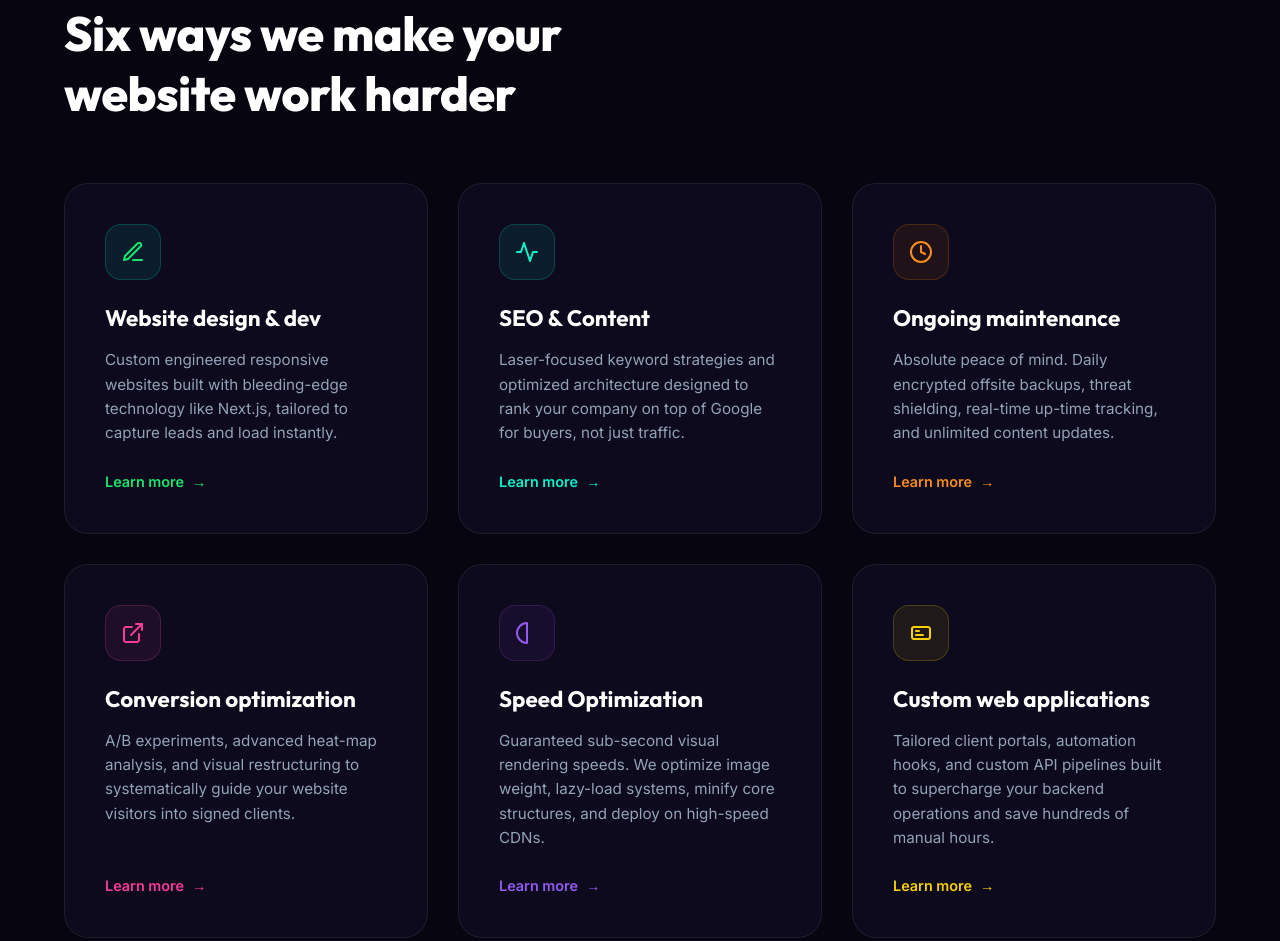
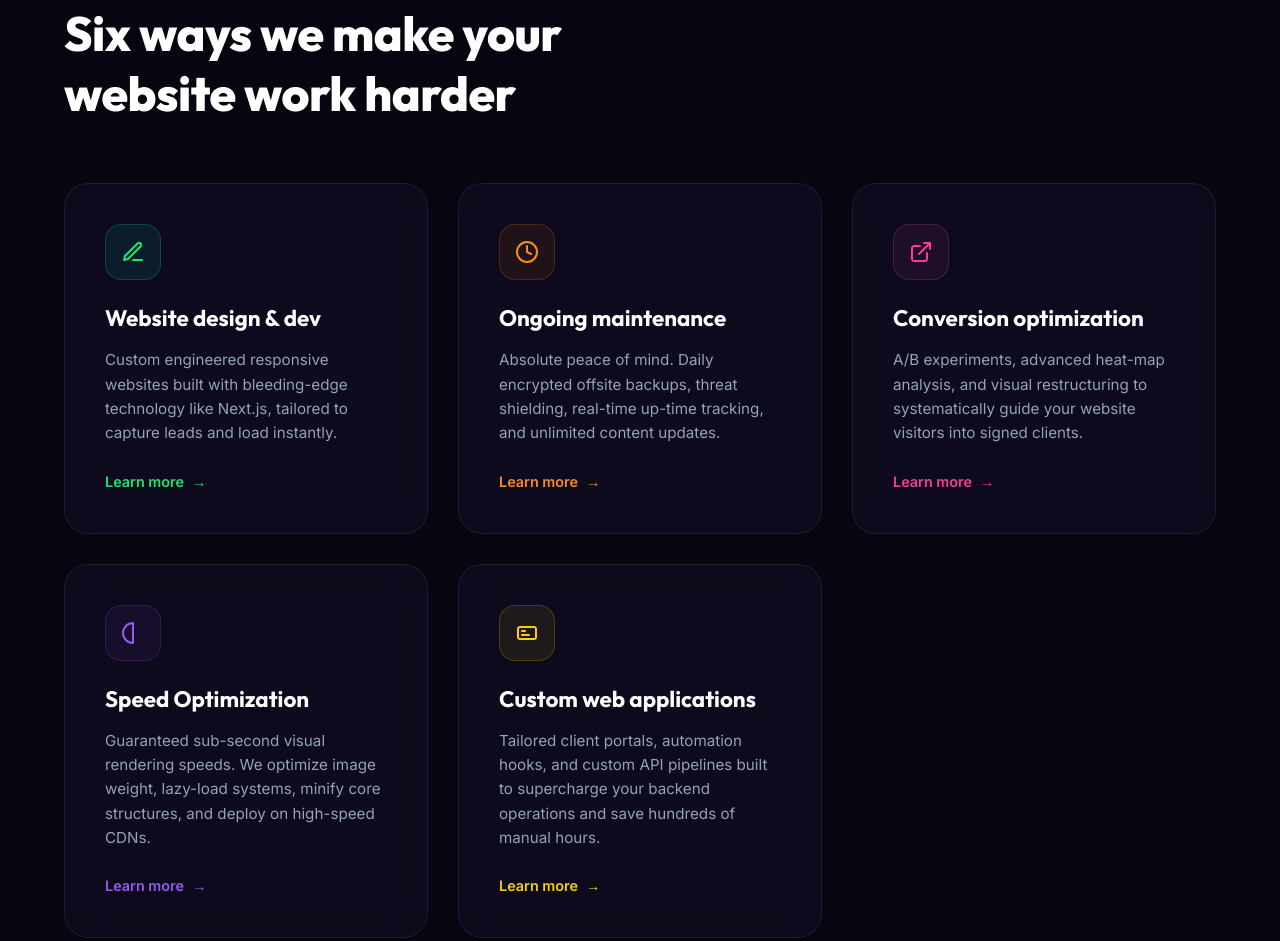
Before and after one commit to akasshmanikandan/troyflexwebs, a plain HTML site: page index.html in a window 1280 px wide. Shown: the part 1426-2367 px from the top of the page. Drawn offline with Linux system fonts and the light colour scheme.

Commit message:
Remove SEO and Content card and footer link

```diff
--- a/index.html
+++ b/index.html
@@ -245,21 +245,6 @@
         <p class="service-card-text">Custom engineered responsive websites built with bleeding-edge technology like
           Next.js, tailored to capture leads and load instantly.</p>
         <a href="#contact" class="service-learn-more text-green">Learn more <span class="arrow">→</span></a>
-      </div>
-
-      <!-- Card 2 -->
-      <div class="service-card reveal-fade" id="service-card-2">
-        <div class="service-icon-bg teal-glow">
-          <svg class="service-icon text-teal" width="24" height="24" viewBox="0 0 24 24" fill="none"
-            xmlns="http://www.w3.org/2000/svg">
-            <path d="M22 12H18L15 21L9 3L6 12H2" stroke="currentColor" stroke-width="2" stroke-linecap="round"
-              stroke-linejoin="round" />
-          </svg>
-        </div>
-        <h3 class="service-card-title">SEO & Content</h3>
-        <p class="service-card-text">Laser-focused keyword strategies and optimized architecture designed to rank your
-          company on top of Google for buyers, not just traffic.</p>
-        <a href="#contact" class="service-learn-more text-teal">Learn more <span class="arrow">→</span></a>
       </div>
 
       <!-- Card 3 -->
@@ -1006,8 +991,7 @@
       <!-- Footer Columns: Navigation links -->
       <div class="footer-column">
         <h4>Services</h4>
-        <a href="#services">Design & Dev</a>
-        <a href="#services">SEO & Content</a>
+        <a href="#services">Design &amp; Dev</a>
         <a href="#services">Optimization</a>
         <a href="#services">Custom SaaS</a>
       </div>
```
